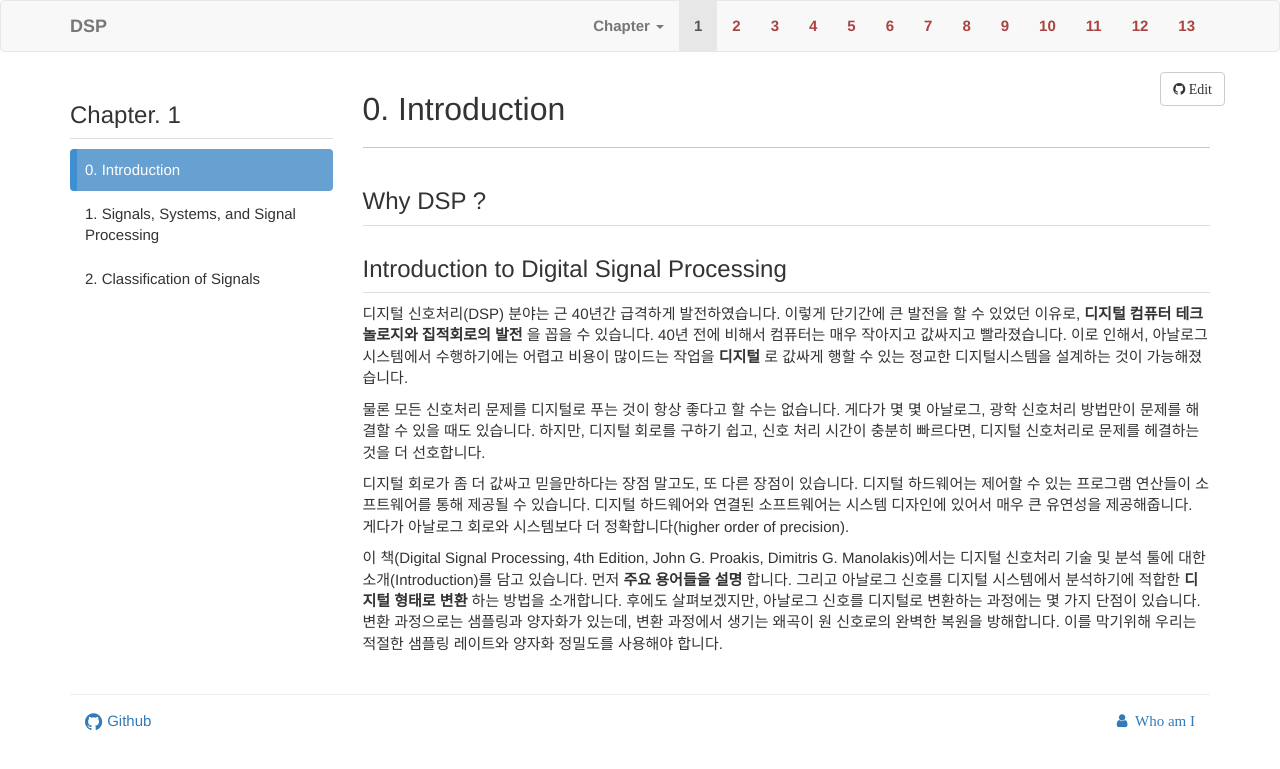
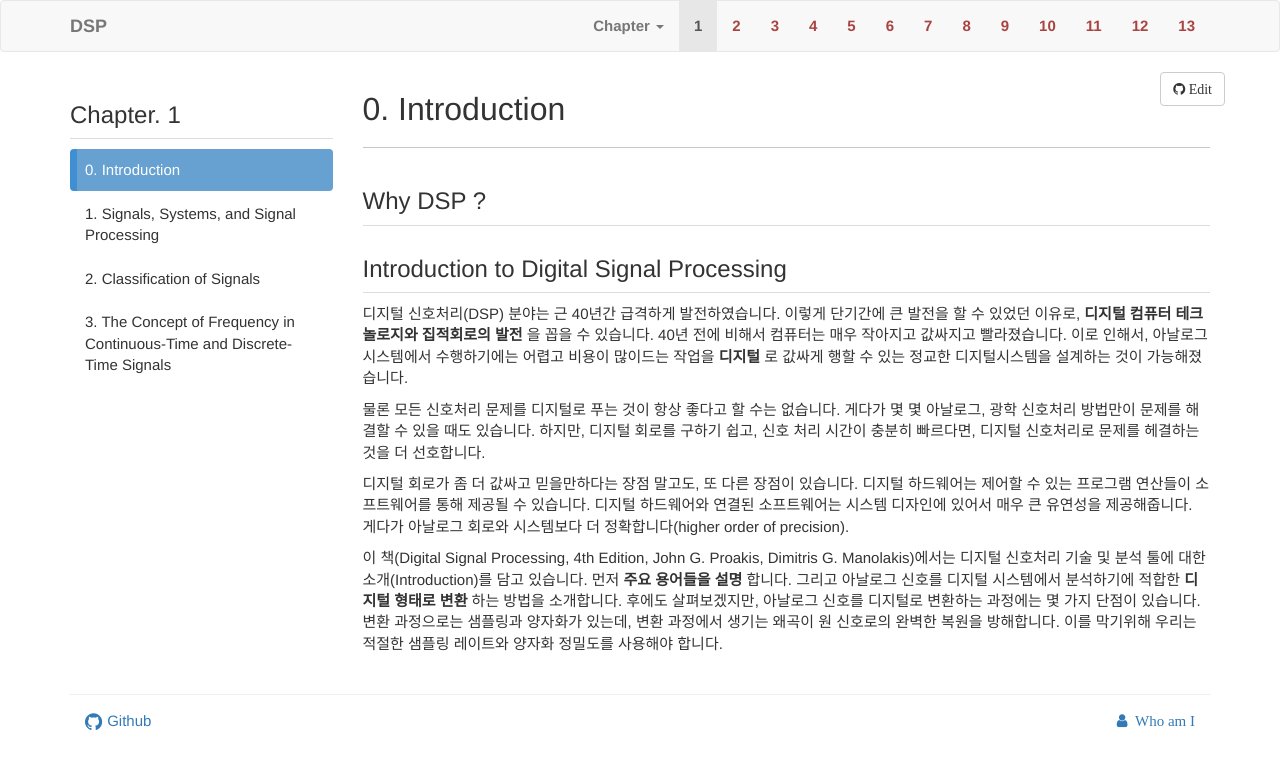
Before and after one commit to kascia/dsp, a Jekyll site: the page built from docs/chapter01/0.md, in a window 1280 px wide. Shown: the top 769 px of the page. Built offline with Jekyll 4.4.1, drawn with Linux system fonts in a browser that asks for light colours; nearby versions of some CDN libraries; library files that are not in the unit come from our copies; comment, search, counter and statistics services are not loaded; some of the changed lines change nothing that is shown.

Commit message:
change to https for mathjax

```diff
--- a/_includes/head.html
+++ b/_includes/head.html
@@ -7,7 +7,7 @@
   <link rel="stylesheet" href="{{ "/css/font-awesome.min.css" | prepend: site.baseurl }}">
   <link rel="canonical" href="{{ page.url | replace:'index.html','' | prepend: site.baseurl | prepend: site.url }}">
   <script src="{{ "/js/jquery-1.12.0.min.js" | prepend: site.baseurl }}"></script>
-  <script src="http://maxcdn.bootstrapcdn.com/bootstrap/3.3.5/js/bootstrap.min.js"></script>
-  <script type="text/javascript" src="http://cdn.mathjax.org/mathjax/latest/MathJax.js?config=TeX-AMS-MML_HTMLorMML"></script>
+  <script src="https://maxcdn.bootstrapcdn.com/bootstrap/3.3.5/js/bootstrap.min.js"></script>
+  <script type="text/javascript" src="https://cdn.mathjax.org/mathjax/latest/MathJax.js?config=TeX-AMS-MML_HTMLorMML"></script>
   <link rel="shortcut icon" href="{{ site::baseurl }}/images/favicon.png" type="image/x-icon">
 </head>
--- /dev/null
+++ b/docs/chapter01/3.md
@@ -0,0 +1,9 @@
+---
+layout: page-sidenav
+group: "Chapter. 1"
+title: "3. The Concept of Frequency in Continuous-Time and Discrete-Time Signals"
+---
+
+본 챕터부터 본격적으로 주파수에 대한 개념이 등장합니다.
+
+## Continuous-Time Sinusoidal Signals
```
